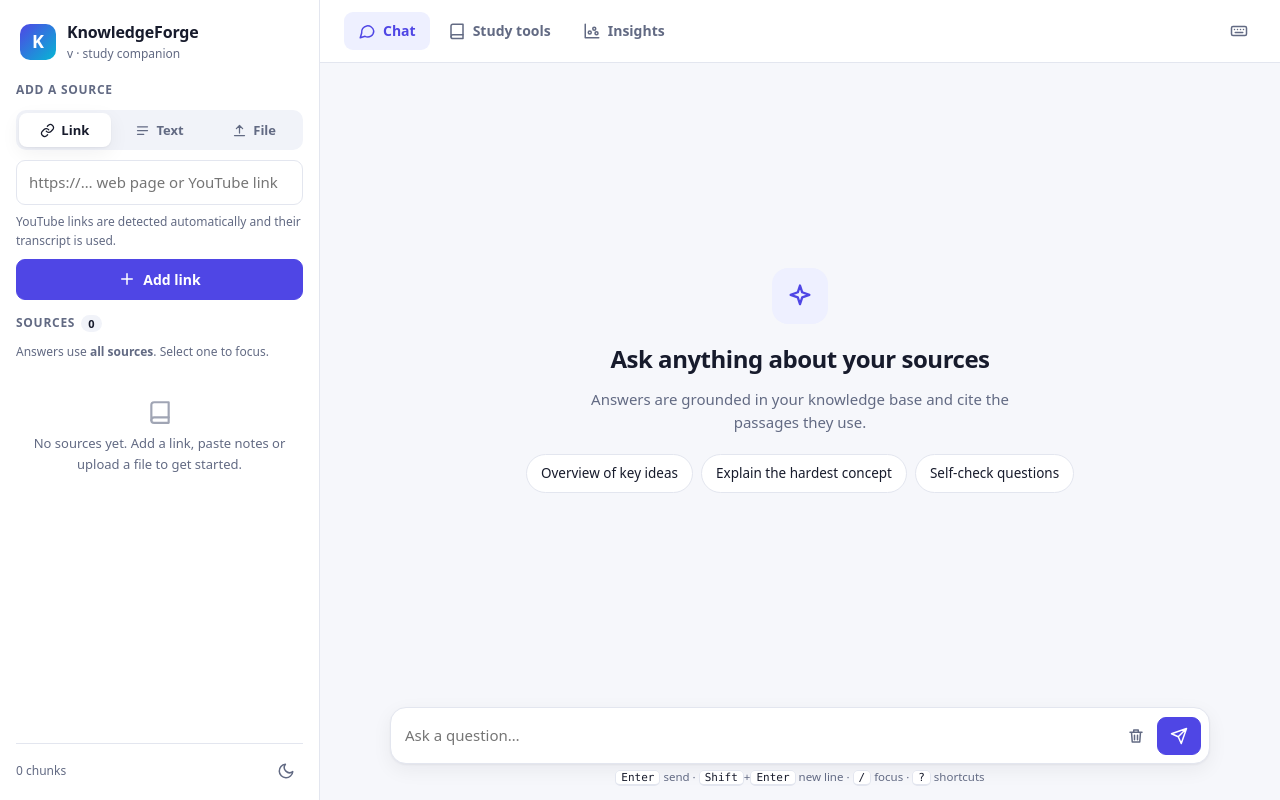
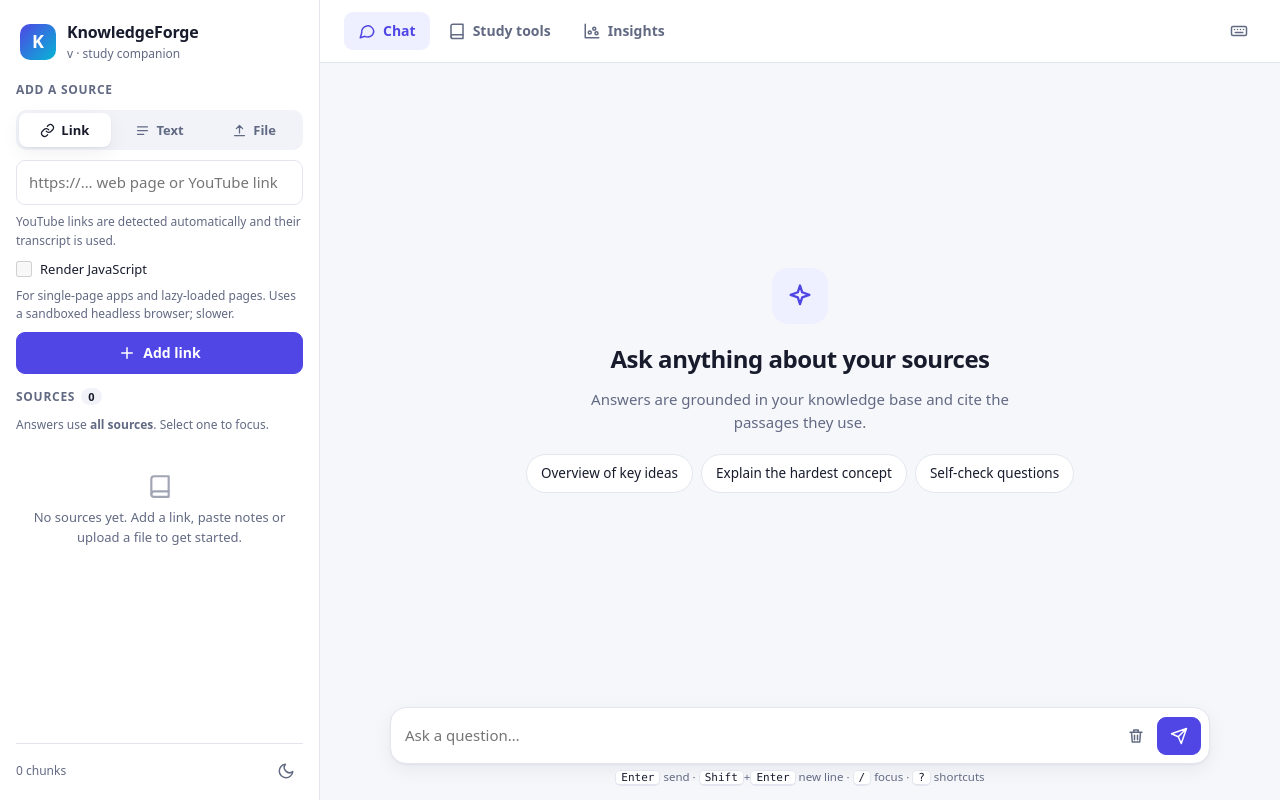
Before and after one commit to nisaral/Knowledge_forge, a Flask app: template templates/index.html in a window 1280 px wide. Run offline with Flask 3, Linux system fonts and the light colour scheme; the template is opened without the code that fills it, so the values that code supplies are empty; some libraries are stand-ins or nearby versions.

Commit message:
UI: Render JavaScript toggle in the link panel

```diff
--- a/static/app.css
+++ b/static/app.css
@@ -337,3 +337,6 @@ input.invalid{border-color:var(--err);box-shadow:0 0 0 3px var(--err-soft)}
   #shortcuts-btn{display:none}
 }
 @media (prefers-reduced-motion:reduce){.md.streaming>:last-child::after{animation:none}.source-skel{animation:none}}
+.check{display:flex;align-items:center;gap:8px;font-size:13px;cursor:pointer;user-select:none}
+.check input{width:16px;height:16px;accent-color:var(--accent,#4f46e5);margin:0}
+.check.disabled{opacity:.55;cursor:not-allowed}
--- a/static/app.js
+++ b/static/app.js
@@ -223,7 +223,12 @@
     const input = $("#link-input");
     const url = input.value.trim();
     if (!url) return;
-    const ok = await addSource({ source: url, source_type: isYouTube(url) ? "youtube" : "web" }, e.submitter || $("#form-link button"));
+    const yt = isYouTube(url);
+    const payload = { source: url, source_type: yt ? "youtube" : "web" };
+    if (!yt && state.renderJs?.available) {
+      payload.render_js = $("#render-js").checked ? (state.renderJs.mode === "always" ? "always" : "auto") : "never";
+    }
+    const ok = await addSource(payload, e.submitter || $("#form-link button"));
     if (ok) input.value = "";
   });
 
@@ -327,6 +332,20 @@
   }
   $("#scope-clear").addEventListener("click", () => setScope(null));
 
+  function applyRenderJs(info) {
+    const box = $("#render-js");
+    const wrap = $("#render-js-wrap");
+    const first = state.renderJs === undefined;
+    state.renderJs = info || { mode: "never", available: false };
+    box.disabled = !state.renderJs.available;
+    if (first) box.checked = state.renderJs.available;
+    wrap.classList.toggle("disabled", box.disabled);
+    wrap.title = box.disabled
+      ? (state.renderJs.mode === "never" ? "JavaScript rendering is disabled on this server (RENDER_JS=never)"
+        : "Playwright/Chromium is not installed on the server")
+      : (state.renderJs.mode === "always" ? "Pages are always rendered in a headless browser" : "Render only when the static page looks empty");
+  }
+
   async function refreshSources() {
     try {
       const data = await api("/api/get-sources");
@@ -335,6 +354,7 @@
       const chunks = data.stats?.chunks ?? state.sources.reduce((a, s) => a + s.chunks, 0);
       $("#kb-stats").textContent = `${chunks} chunk${chunks === 1 ? "" : "s"} · ${data.stats?.backend || "local"} store`;
       $("#key-banner").hidden = data.gemini_configured !== false;
+      applyRenderJs(data.render_js);
       renderSources();
       renderSuggestions();
     } catch (err) {
--- a/templates/index.html
+++ b/templates/index.html
@@ -68,6 +68,11 @@
         <label class="sr-only" for="link-input">Web page or YouTube URL</label>
         <input id="link-input" type="url" placeholder="https://… web page or YouTube link" required autocomplete="off">
         <p class="hint">YouTube links are detected automatically and their transcript is used.</p>
+        <label class="check" id="render-js-wrap" title="JavaScript rendering is disabled on this server (RENDER_JS=never)">
+          <input type="checkbox" id="render-js" disabled aria-describedby="render-js-hint">
+          <span>Render JavaScript</span>
+        </label>
+        <p class="hint" id="render-js-hint">For single-page apps and lazy-loaded pages. Uses a sandboxed headless browser; slower.</p>
         <button class="btn primary block" type="submit"><svg><use href="#i-plus"/></svg>Add link</button>
       </form>
 
```
